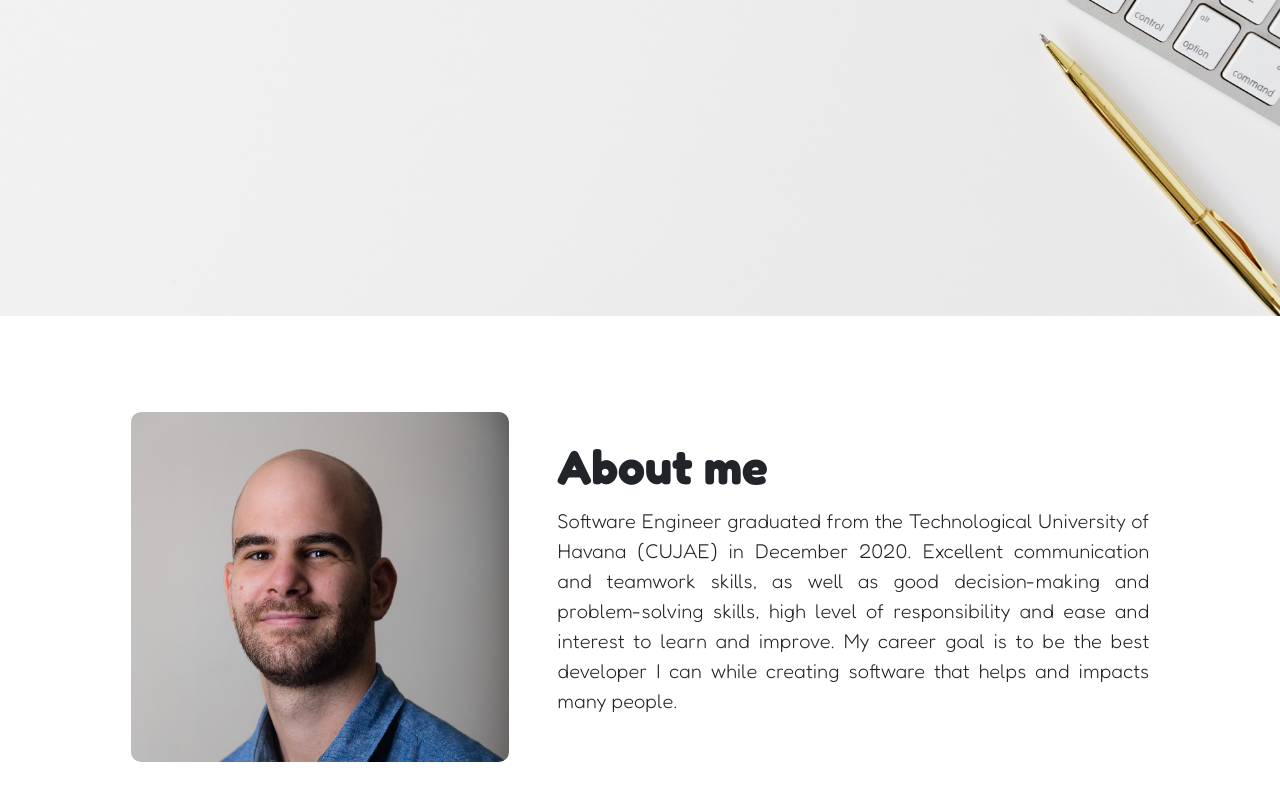
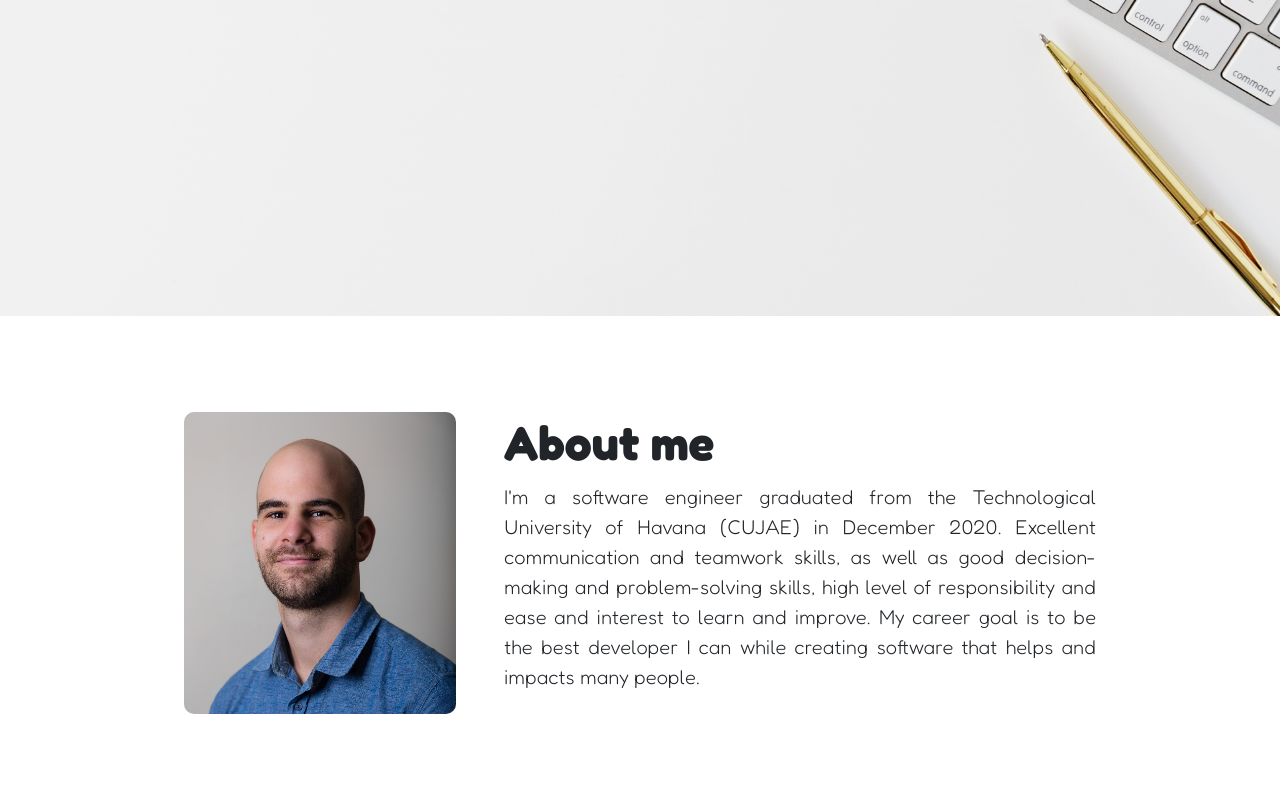
Before and after one commit to ejanerop/portfolio, an Angular app: page / in a window 1280 px wide. Shown: the part 484-1284 px from the top of the page. Built offline with nearby package versions, Linux system fonts and the light colour scheme.

Commit message:
Fixed columns in about section

```diff
--- a/src/app/components/about/about.component.html
+++ b/src/app/components/about/about.component.html
@@ -1,6 +1,6 @@
 <div class="px-4 py-5">
-  <div class="row align-items-center g-5 py-5 about-container">
-    <div class="col-8 col-sm-8 col-lg-4">
+  <div class="row g-5 py-5 about-container">
+    <div class="col-8 col-sm-8 col-md-6 col-lg-3 col-xl-3">
       <img
         src="assets/eric.jpg"
         class="d-block mx-lg-auto img-fluid portfolio-img"
@@ -13,12 +13,12 @@
     <div class="col-lg-6">
       <h1 class="display-5 fw-bold lh-1 mb-3">About me</h1>
       <p class="lead">
-        Software Engineer graduated from the Technological University of Havana
-        (CUJAE) in December 2020. Excellent communication and teamwork skills,
-        as well as good decision-making and problem-solving skills, high level
-        of responsibility and ease and interest to learn and improve. My career
-        goal is to be the best developer I can while creating software that
-        helps and impacts many people.
+        I'm a software engineer graduated from the Technological University of
+        Havana (CUJAE) in December 2020. Excellent communication and teamwork
+        skills, as well as good decision-making and problem-solving skills, high
+        level of responsibility and ease and interest to learn and improve. My
+        career goal is to be the best developer I can while creating software
+        that helps and impacts many people.
       </p>
     </div>
   </div>
--- a/src/app/components/about/about.component.scss
+++ b/src/app/components/about/about.component.scss
@@ -1,5 +1,4 @@
 .portfolio-img {
-  max-height: 350px;
   object-fit: cover;
   object-position: top;
   border-radius: 10px;
```
